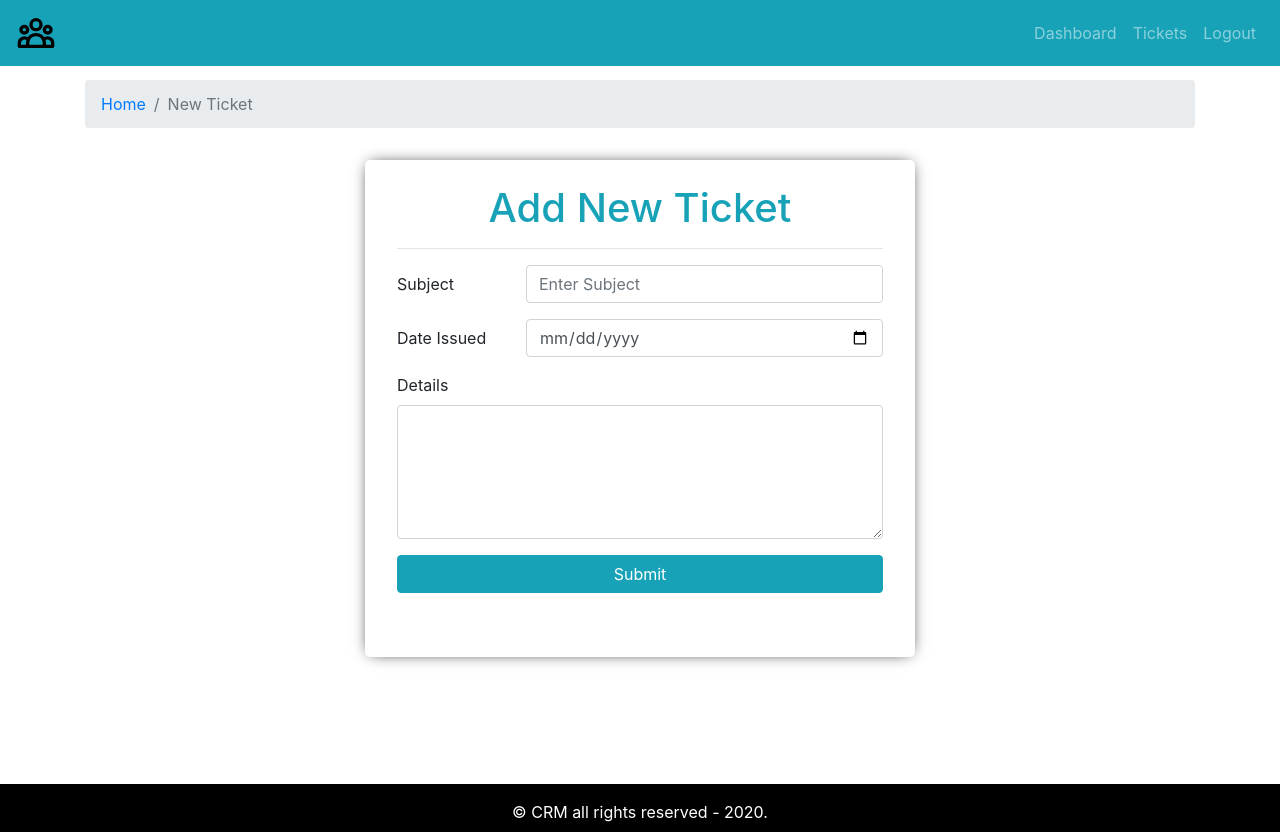
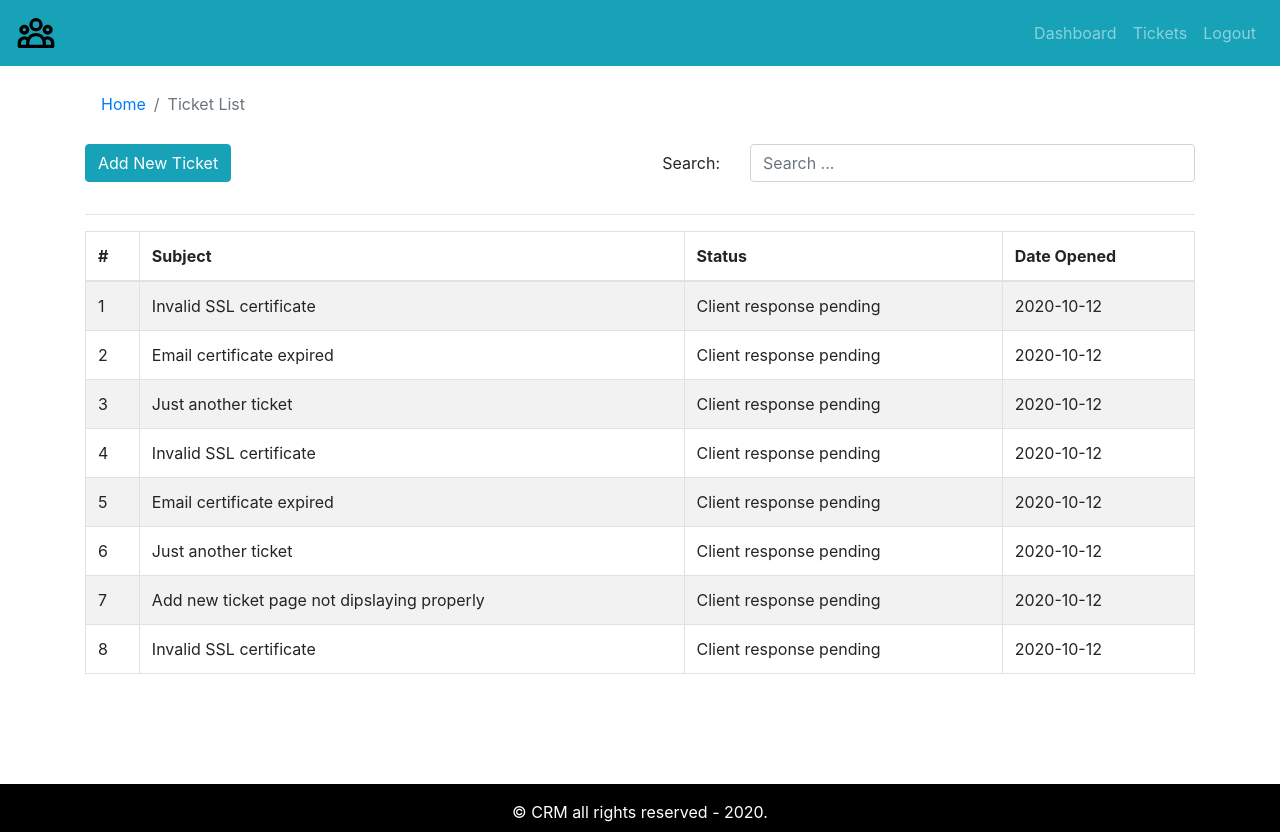
Before and after one commit to popoybvargas/crm-frontend, a React (Create React App) app: page / in a window 1280 px wide. Built offline with nearby package versions, Linux system fonts and the light colour scheme.

Commit message:
Add ticket list page with search functionality.

```diff
--- a/src/App.js
+++ b/src/App.js
@@ -1,8 +1,9 @@
 import './App.css';
 // import Entry from './pages/entry/Entry.page';
 import DefaultLayout from './components/layout/DefaultLayout';
+import TicketList from './pages/ticket-listing/TicketList.page';
 // import Dashboard from './pages/dashboard/Dashboard.page';
-import NewTicket from './pages/new-ticket/NewTicket.page';
+// import NewTicket from './pages/new-ticket/NewTicket.page';
 
 function App() {
   return (
@@ -10,7 +11,8 @@ function App() {
       {/* <Entry /> */}
       <DefaultLayout>
         {/* <Dashboard /> */}
-        <NewTicket />
+        {/* <NewTicket /> */}
+        <TicketList />
       </DefaultLayout>
     </div>
   );
--- a/src/assets/data/dummy-tickets.json
+++ b/src/assets/data/dummy-tickets.json
@@ -1,13 +1,13 @@
 [
   {
     "id": 1,
-    "subject": "Just another ticket",
+    "subject": "Invalid SSL certificate",
     "status": "Client response pending",
     "addedAt": "2020-10-12"
   },
   {
     "id": 2,
-    "subject": "Just another ticket",
+    "subject": "Email certificate expired",
     "status": "Client response pending",
     "addedAt": "2020-10-12"
   },
@@ -19,13 +19,13 @@
   },
   {
     "id": 4,
-    "subject": "Just another ticket",
+    "subject": "Invalid SSL certificate",
     "status": "Client response pending",
     "addedAt": "2020-10-12"
   },
   {
     "id": 5,
-    "subject": "Just another ticket",
+    "subject": "Email certificate expired",
     "status": "Client response pending",
     "addedAt": "2020-10-12"
   },
@@ -37,13 +37,13 @@
   },
   {
     "id": 7,
-    "subject": "Just another ticket",
+    "subject": "Add new ticket page not dipslaying properly",
     "status": "Client response pending",
     "addedAt": "2020-10-12"
   },
   {
     "id": 8,
-    "subject": "Just another ticket",
+    "subject": "Invalid SSL certificate",
     "status": "Client response pending",
     "addedAt": "2020-10-12"
   }
--- a/src/components/breadcrumb/BreadCrumb.js
+++ b/src/components/breadcrumb/BreadCrumb.js
@@ -1,4 +1,6 @@
 import { Breadcrumb } from 'react-bootstrap';
+
+import './breadcrumb.css';
 
 const BreadCrumb = ({ page }) =>
 {
--- /dev/null
+++ b/src/components/breadcrumb/breadcrumb.css
@@ -0,0 +1,4 @@
+#root > div > div > div > main > div > div > div > nav > ol
+{
+  background: white;
+}
--- /dev/null
+++ b/src/components/search-form/SearchForm.js
@@ -0,0 +1,24 @@
+import { Form, Row, Col } from 'react-bootstrap';
+import PropTypes from 'prop-types';
+
+const SearchForm = ({ searchStr, handleOnChange }) =>
+{
+  return (
+    <Form>
+      <Form.Group as={ Row }>
+        <Form.Label column sm="2">Search:</Form.Label>
+        <Col sm="10">
+          <Form.Control name="searchStr" value={ searchStr } onChange={ handleOnChange } placeholder="Search ..." />
+        </Col>
+      </Form.Group>
+    </Form>
+  );
+};
+
+SearchForm.propTypes =
+{
+  searchStr: PropTypes.string.isRequired,
+  handleOnChange: PropTypes.func.isRequired
+};
+
+export default SearchForm;
--- a/src/components/ticket-table/TicketTable.js
+++ b/src/components/ticket-table/TicketTable.js
@@ -4,7 +4,7 @@ const TicketTable = ({ tickets }) =>
 {
   const renderRows = () =>
   {
-    if (!tickets || !tickets.length) return <tr className="text-center"><td colSpan="4">No outstanding ticket</td></tr>
+    if (!tickets || !tickets.length) return <tr className="text-center"><td colSpan="4">No ticket found</td></tr>;
 
     return tickets.map(ticket => (
       <tr key={ ticket.id }>
--- /dev/null
+++ b/src/pages/ticket-listing/TicketList.page.js
@@ -0,0 +1,51 @@
+import { useState } from 'react';
+import { Container, Row, Col, Button } from 'react-bootstrap';
+
+import BreadCrumb from '../../components/breadcrumb/BreadCrumb';
+import SearchForm from '../../components/search-form/SearchForm';
+import TicketTable from '../../components/ticket-table/TicketTable';
+import tickets from '../../assets/data/dummy-tickets.json';
+
+const TicketList = props =>
+{
+  const [searchStr, setSearchStr] = useState('');
+  const [filteredTickets, setFilteredTickets] = useState(tickets);
+
+  const handleOnChange = e =>
+  {
+    setSearchStr(e.target.value);
+    filterTickets();
+  };
+
+  const filterTickets = () =>
+  {
+    const ticketResults = tickets.filter(ticket => ticket.subject.toLowerCase().includes(searchStr.toLowerCase()));
+    setFilteredTickets(ticketResults);
+  };
+
+  return (
+    <Container>
+      <Row>
+        <Col>
+          <BreadCrumb page="Ticket List" />
+        </Col>
+      </Row>
+      <Row>
+        <Col>
+          <Button variant="info">Add New Ticket</Button>
+        </Col>
+        <Col className="text-right">
+          <SearchForm searchStr={ searchStr } handleOnChange={ handleOnChange } />
+        </Col>
+      </Row>
+      <hr/>
+      <Row>
+        <Col>
+          <TicketTable tickets={ filteredTickets } />
+        </Col>
+      </Row>
+    </Container>
+  );
+};
+
+export default TicketList;
```
Also changed, not shown: 1 other file (tests, documents, lock files or other folders).
